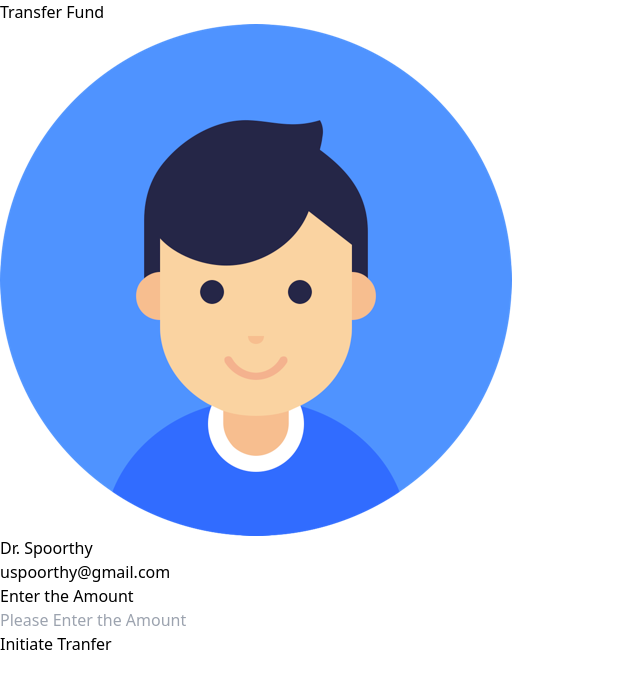
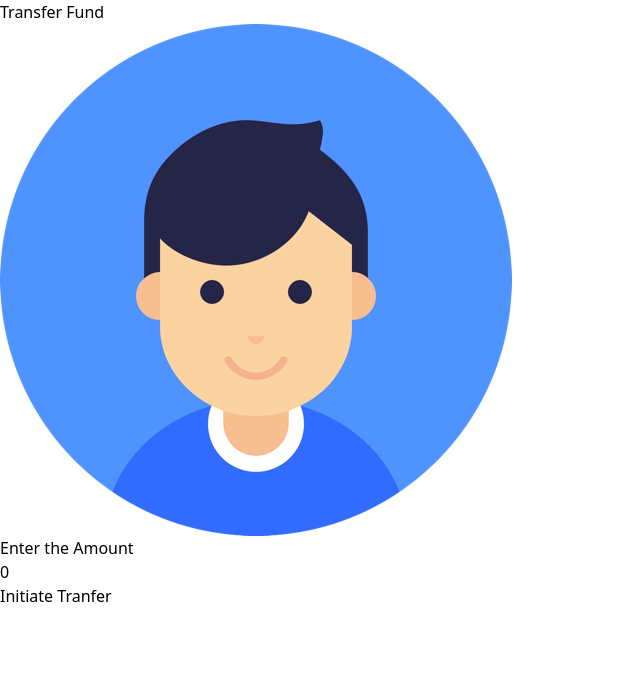
Before and after one commit to prasad-hp/Payment-Wallet, a React (Vite) app in the folder frontend/: page /transfer in a window 1280 px wide. Shown: the top 688 px of the page, without its empty margins (0-640 px from the left). Built offline with nearby package versions, Linux system fonts and the light colour scheme.

Commit message:
fixed all issues features signup, login, transfer, search users

```diff
--- a/frontend/src/components/ContactCard.jsx
+++ b/frontend/src/components/ContactCard.jsx
@@ -1,18 +1,20 @@
 import React from "react";
+import { useNavigate } from "react-router-dom";
 
-function ContactCard({contactName, email}){
+function ContactCard({userData}){
+    const navigate = useNavigate()
     return(
         <div className="bg-white w-full px-2 flex justify-between p-0 rounded-xl m-5 text-center h-16 align-middle items-center">
             <div className="flex items-center align-middle">
                 <img src="../../Images/defaultprofilepic.png" className="h-14"/>
                 <div className="text-left">
                     <h1 className="text-xl font-medium">
-                        {contactName}
+                        {userData.firstName}
                     </h1>
-                    <h2 className="text-gray-500">{email}</h2>
+                    <h2 className="text-gray-500">{userData.email}</h2>
                 </div>
             </div>
-            <button className="bg-green-600 h-8 border-black border-2 text-lg rounded-md text-white font-semibold p-1 flex items-center align-middle">Transfer</button>
+            <button className="bg-green-600 h-8 border-black border-2 text-lg rounded-md text-white font-semibold p-1 flex items-center align-middle" onClick={()=>navigate("/transfer?id=" + userData._id + "&name=" + userData.firstName + "&email=" + userData.email)}>Transfer</button>
         </div>
     )
 }
--- a/frontend/src/components/ContactList.jsx
+++ b/frontend/src/components/ContactList.jsx
@@ -1,15 +1,34 @@
-import React from "react";
+import React, { useState } from "react";
 import ContactCard from "./ContactCard";
+import axios from "axios";
 
 function ContactList(){
+    const [inputText, setInputText] = useState("")
+    const [searchResults, setSearchResults] = useState([])
+
+    const handleChange = async()=>{
+        try {
+            const response = await axios({
+                method:"get",
+                url:`http://localhost:3000/api/v1/user/bulk?filter=${inputText}`,
+
+            })
+            setSearchResults(response.data.user)
+
+        } catch (error) {
+            console.error(error.response)
+        }
+    }
+
     return(
         <div className="flex flex-col items-center bg-blue-300 sm:w-1/2 lg:w-1/3 p-10 rounded-xl">
             <h2 className="text-3xl font-sans">Contacts</h2>
-            <input type="text" placeholder="Search Your Contacts" className="rounded h-8"/>
-            <ContactCard contactName={"Chandu"} email={"chandu@gmail.com"}/>
-            <ContactCard contactName={"Spoorthy"} email={"uspoorthy@gmail.com"}/>
-            <ContactCard contactName={"Ramesh"} email={"ramesh55@gmail.com"}/>
-            <ContactCard contactName={"Ganesh"} email={"itsganesh@gmail.com"}/>
+            <form onChange={handleChange}>
+                <input type="text" placeholder="Search Your Contacts" className="rounded h-8" value={inputText} onChange={(event)=>{setInputText(event.target.value)}} />
+            </form>
+            {searchResults.map((searchResult, index)=>{
+                return <ContactCard key={index} userData={searchResult} />
+                })}
         </div>
     )
 }
--- a/frontend/src/components/InputField.jsx
+++ b/frontend/src/components/InputField.jsx
@@ -1,11 +1,11 @@
 import React from "react";
 
-function InputField({placeholder, input, value, onChange}){
+function InputField({placeholder, input, value, onChange, type}){
     return(
         <div className="w-10/12 p-1">
                 <h1 className="font-semibold">{input}</h1>
             <div className="flex justify-center">
-                <input type="text" placeholder={placeholder} value={value} onChange={onChange} className="h-10 border rounded-md w-full border-gray-500"/>
+                <input type={type} placeholder={placeholder} value={value} onChange={onChange} className="h-10 border rounded-md w-full border-gray-500"/>
             </div>
         </div>
     )
--- a/frontend/src/pages/Transfer.jsx
+++ b/frontend/src/pages/Transfer.jsx
@@ -1,19 +1,52 @@
-import React from "react";
+import React, { useState } from "react";
 import Heading from "../components/Heading";
 import InputField from "../components/InputField";
 import Button from "../components/Button";
 import ContactCardTransfer from "../components/ContactCardTransfer";
+import axios from "axios";
+import { useSearchParams } from "react-router-dom";
 
 function TransferPage(){
+    const [amount, setAmount] = useState(0)
+    const [receiverData] = useSearchParams()
+    const id = receiverData.get("id");
+    const firstName = receiverData.get("name");
+    const email = receiverData.get("email")
+    console.log(receiverData)
+    if(amount<0){
+        setAmount(0)
+    }
+    const transferFunds = async(event)=>{
+        event.preventDefault()
+        try {
+            await axios({
+                method:"post",
+                url:"http://localhost:3000/api/v1/account/transfer",
+                data:{
+                    to:id,
+                    amount: amount
+                },
+                headers:{
+                    Authorization: "Bearer " + localStorage.getItem("token")
+                }
+            })
+        setAmount(0)
+        } catch (error) {
+            console.error(error)
+        }
+    }
+
     return(
         <div className="bg-gray-200 h-screen flex justify-center items-center">
             <div className="bg-white w-full py-10 lg:w-3/12 px-2 flex flex-col items-center p-0 rounded-xl md:w-1/3 mx-5">
                 <Heading heading={"Transfer Fund"} />
-                <ContactCardTransfer contactName={"Dr. Spoorthy"} email={"uspoorthy@gmail.com"}/>
-                <InputField input={"Enter the Amount"} placeholder={"Please Enter the Amount"} />
-                <div className="w-full flex align-middle justify-center">
-                    <button className="border-2 w-10/12 rounded-md h-10 bg-green-600 text-white text-3 my-4">Initiate Tranfer</button>
-                </div>
+                <ContactCardTransfer contactName={firstName} email={email}/>
+                <form onSubmit={transferFunds} className="w-full flex flex-col items-center">
+                    <InputField input={"Enter the Amount"} placeholder={"Please Enter the Amount"} type ="input" onChange={(event)=>setAmount(event.target.value)} value={amount}/>
+                    <div className="w-full flex align-middle justify-center">
+                        <button className="border-2 w-10/12 rounded-md h-10 bg-green-600 text-white text-3 my-4" type="submit">Initiate Tranfer</button>
+                    </div>
+                </form>
             </div>
         </div>
     )
```
Also changed, not shown: 1 other file (tests, documents, lock files or other folders).
